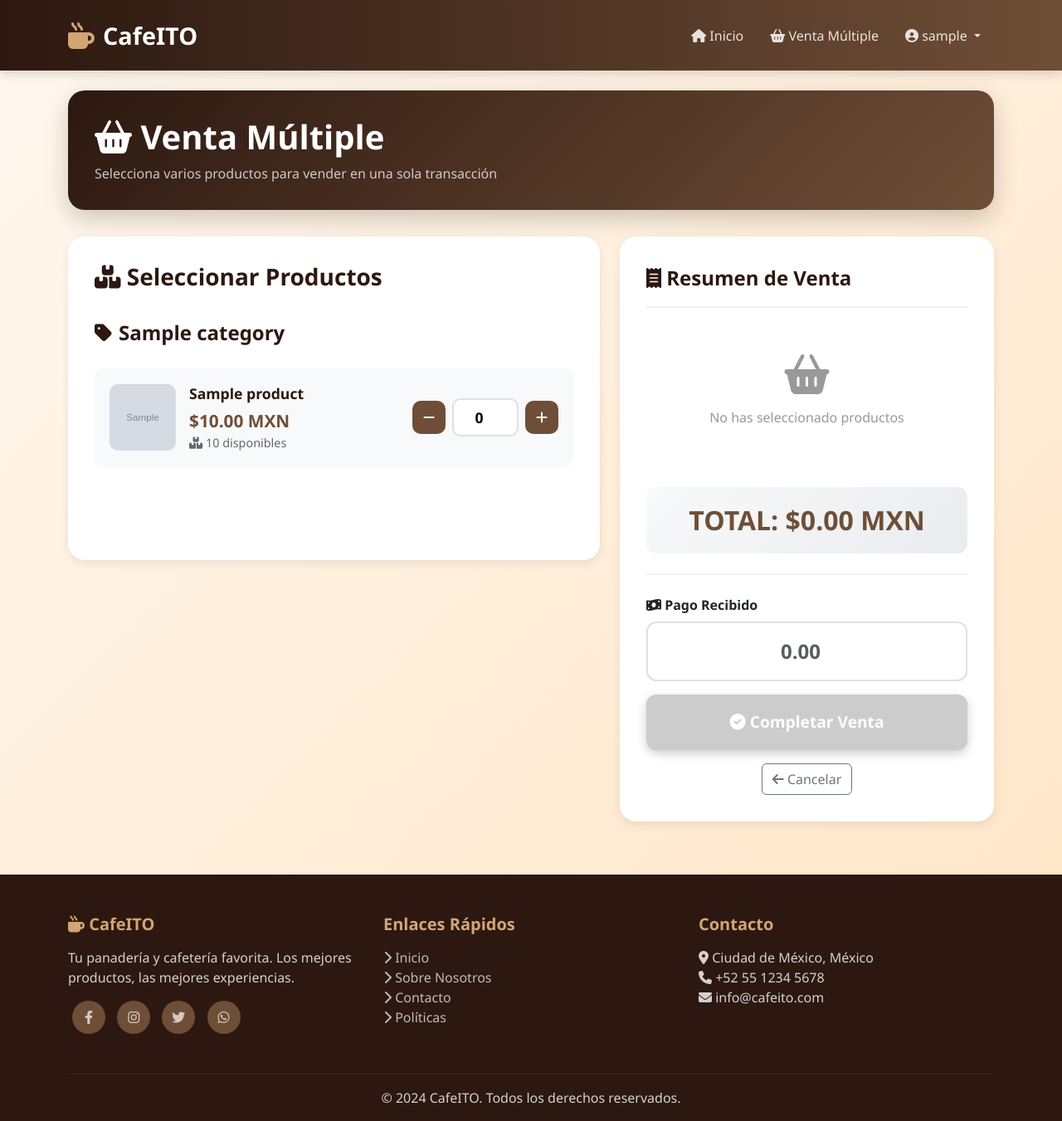
After one commit to Mario437619/ProyectoWeb, a Django app: page /sale/multiple/ in a window 1280 px wide. The commit adds this page. Shown: the whole page at 83% size. Run offline with Django 5.2, Linux system fonts and the light colour scheme; a user stored in the database is signed in; tables that the repository leaves empty hold one stand-in row (values such as "Sample post"); grey boxes marked "Sample" are stand-in pictures.

Commit message:
noveno commit

```diff
--- a/miweb/urls.py
+++ b/miweb/urls.py
@@ -1,12 +1,12 @@
+# miweb/urls.py - Archivo principal de URLs
+
 from django.contrib import admin
 from django.urls import path, include
-from django.conf import settings
-from django.conf.urls.static import static
 
 urlpatterns = [
+    # Admin automático de Django (mantener)
     path('admin/', admin.site.urls),
+
+    # Todas las rutas de tu aplicación store (panel, productos, etc.)
     path('', include('store.urls')),
 ]
-
-if settings.DEBUG:
-    urlpatterns += static(settings.MEDIA_URL, document_root=settings.MEDIA_ROOT)
--- a/store/templates/store/base.html
+++ b/store/templates/store/base.html
@@ -217,6 +217,11 @@
                                 <i class="fas fa-home"></i> Inicio
                             </a>
                         </li>
+                        <li class="nav-item">
+                            <a class="nav-link" href="{% url 'multi_sale' %}">
+                                <i class="fas fa-shopping-basket"></i> Venta Múltiple
+                            </a>
+                        </li>
                         <!-- Carrito eliminado según solicitud -->
                         <li class="nav-item dropdown">
                             <a class="nav-link dropdown-toggle" href="#" id="userDropdown" role="button" data-bs-toggle="dropdown">
--- /dev/null
+++ b/store/templates/store/multi_sale.html
@@ -0,0 +1,499 @@
+{% extends 'store/base.html' %}
+
+{% block content %}
+<style>
+    .multi-sale-header {
+        background: linear-gradient(135deg, var(--dark-bg) 0%, var(--primary-color) 100%);
+        color: white;
+        padding: 2rem;
+        border-radius: 20px;
+        margin-bottom: 2rem;
+        box-shadow: 0 10px 30px rgba(0,0,0,0.2);
+    }
+
+    .products-section {
+        background: white;
+        border-radius: 20px;
+        padding: 2rem;
+        box-shadow: 0 4px 12px rgba(0,0,0,0.08);
+        margin-bottom: 2rem;
+    }
+
+    .category-section {
+        margin-bottom: 2rem;
+        padding-bottom: 2rem;
+        border-bottom: 2px solid #f0f0f0;
+    }
+
+    .category-section:last-child {
+        border-bottom: none;
+    }
+
+    .category-title {
+        font-size: 1.5rem;
+        font-weight: bold;
+        color: var(--dark-bg);
+        margin-bottom: 1.5rem;
+        display: flex;
+        align-items: center;
+        gap: 0.5rem;
+    }
+
+    .product-item {
+        background: #f8f9fa;
+        border-radius: 12px;
+        padding: 1rem;
+        margin-bottom: 1rem;
+        transition: all 0.3s;
+        border: 2px solid transparent;
+    }
+
+    .product-item:hover {
+        background: white;
+        border-color: var(--accent-color);
+        box-shadow: 0 4px 12px rgba(0,0,0,0.08);
+    }
+
+    .product-item.selected {
+        background: #e7f5e7;
+        border-color: #28a745;
+    }
+
+    .product-info {
+        display: flex;
+        align-items: center;
+        gap: 1rem;
+    }
+
+    .product-image-small {
+        width: 80px;
+        height: 80px;
+        border-radius: 10px;
+        object-fit: cover;
+    }
+
+    .product-details {
+        flex: 1;
+    }
+
+    .product-name {
+        font-weight: bold;
+        font-size: 1.1rem;
+        color: var(--dark-bg);
+        margin-bottom: 0.3rem;
+    }
+
+    .product-price {
+        font-size: 1.3rem;
+        font-weight: bold;
+        color: var(--primary-color);
+    }
+
+    .product-stock {
+        font-size: 0.9rem;
+        color: #666;
+    }
+
+    .quantity-control {
+        display: flex;
+        align-items: center;
+        gap: 0.5rem;
+    }
+
+    .qty-btn {
+        width: 40px;
+        height: 40px;
+        border: none;
+        background: var(--primary-color);
+        color: white;
+        border-radius: 10px;
+        cursor: pointer;
+        transition: all 0.3s;
+        font-weight: bold;
+    }
+
+    .qty-btn:hover {
+        background: var(--secondary-color);
+        transform: scale(1.1);
+    }
+
+    .qty-btn:disabled {
+        background: #ccc;
+        cursor: not-allowed;
+        transform: scale(1);
+    }
+
+    .qty-input {
+        width: 80px;
+        text-align: center;
+        border: 2px solid #e0e0e0;
+        border-radius: 10px;
+        padding: 0.5rem;
+        font-weight: bold;
+        font-size: 1.1rem;
+    }
+
+    .summary-panel {
+        position: sticky;
+        top: 100px;
+        background: white;
+        border-radius: 20px;
+        padding: 2rem;
+        box-shadow: 0 4px 12px rgba(0,0,0,0.08);
+    }
+
+    .summary-title {
+        font-size: 1.5rem;
+        font-weight: bold;
+        color: var(--dark-bg);
+        margin-bottom: 1.5rem;
+        padding-bottom: 1rem;
+        border-bottom: 2px solid #f0f0f0;
+    }
+
+    .summary-item {
+        display: flex;
+        justify-content: space-between;
+        margin-bottom: 0.8rem;
+        padding: 0.5rem;
+        background: #f8f9fa;
+        border-radius: 8px;
+    }
+
+    .summary-item-name {
+        font-weight: 600;
+        color: var(--dark-bg);
+    }
+
+    .summary-item-detail {
+        color: #666;
+    }
+
+    .summary-total {
+        font-size: 2rem;
+        font-weight: bold;
+        color: var(--primary-color);
+        text-align: center;
+        margin: 1.5rem 0;
+        padding: 1rem;
+        background: linear-gradient(135deg, #f8f9fa 0%, #e9ecef 100%);
+        border-radius: 12px;
+    }
+
+    .payment-section {
+        margin-top: 1.5rem;
+        padding-top: 1.5rem;
+        border-top: 2px solid #f0f0f0;
+    }
+
+    .payment-input {
+        font-size: 1.5rem;
+        font-weight: bold;
+        text-align: center;
+        padding: 1rem;
+        border: 2px solid #e0e0e0;
+        border-radius: 12px;
+        margin-bottom: 1rem;
+    }
+
+    .payment-input:focus {
+        border-color: var(--primary-color);
+        box-shadow: 0 0 0 0.2rem rgba(111, 78, 55, 0.15);
+    }
+
+    .change-display {
+        font-size: 1.5rem;
+        font-weight: bold;
+        text-align: center;
+        padding: 1rem;
+        border-radius: 12px;
+        margin-bottom: 1rem;
+    }
+
+    .change-positive {
+        background: #d4edda;
+        color: #155724;
+    }
+
+    .change-negative {
+        background: #f8d7da;
+        color: #721c24;
+    }
+
+    .btn-complete {
+        background: linear-gradient(135deg, #28a745 0%, #20c997 100%);
+        color: white;
+        border: none;
+        padding: 1.2rem;
+        border-radius: 12px;
+        font-weight: 600;
+        font-size: 1.2rem;
+        width: 100%;
+        transition: all 0.3s;
+        box-shadow: 0 4px 12px rgba(0,0,0,0.2);
+    }
+
+    .btn-complete:hover:not(:disabled) {
+        transform: translateY(-2px);
+        box-shadow: 0 6px 16px rgba(0,0,0,0.3);
+    }
+
+    .btn-complete:disabled {
+        background: #ccc;
+        cursor: not-allowed;
+        transform: none;
+    }
+
+    .empty-summary {
+        text-align: center;
+        padding: 2rem;
+        color: #999;
+    }
+
+    .empty-summary i {
+        font-size: 3rem;
+        margin-bottom: 1rem;
+    }
+</style>
+
+<div class="multi-sale-header">
+    <h1 style="font-weight: bold; margin-bottom: 0.5rem;">
+        <i class="fas fa-shopping-basket"></i> Venta Múltiple
+    </h1>
+    <p class="mb-0 opacity-75">Selecciona varios productos para vender en una sola transacción</p>
+</div>
+
+<form method="POST" id="saleForm">
+    {% csrf_token %}
+
+    <div class="row">
+        <!-- Lista de Productos -->
+        <div class="col-lg-7">
+            <div class="products-section">
+                <h3 style="font-weight: bold; color: var(--dark-bg); margin-bottom: 2rem;">
+                    <i class="fas fa-boxes"></i> Seleccionar Productos
+                </h3>
+
+                {% for category_name, products in categories_with_products.items %}
+                    <div class="category-section">
+                        <div class="category-title">
+                            <i class="fas fa-tag"></i> {{ category_name }}
+                        </div>
+
+                        {% for product in products %}
+                            <div class="product-item" id="product-{{ product.id }}" data-price="{{ product.price }}" data-stock="{{ product.stock }}">
+                                <div class="product-info">
+                                    <div>
+                                        {% if product.image_url %}
+                                            <img src="{{ product.image_url }}" class="product-image-small" alt="{{ product.name }}">
+                                        {% else %}
+                                            <img src="https://via.placeholder.com/80/6F4E37/FFFFFF?text={{ product.name|slice:":1" }}" class="product-image-small" alt="{{ product.name }}">
+                                        {% endif %}
+                                    </div>
+
+                                    <div class="product-details">
+                                        <div class="product-name">{{ product.name }}</div>
+                                        <div class="product-price">${{ product.price }} MXN</div>
+                                        <div class="product-stock">
+                                            <i class="fas fa-boxes"></i> {{ product.stock }} disponibles
+                                        </div>
+                                    </div>
+
+                                    <div class="quantity-control">
+                                        <button type="button" class="qty-btn" onclick="decreaseQty({{ product.id }})">
+                                            <i class="fas fa-minus"></i>
+                                        </button>
+                                        <input type="number"
+                                               class="qty-input"
+                                               id="qty-{{ product.id }}"
+                                               name="quantity_{{ product.id }}"
+                                               value="0"
+                                               min="0"
+                                               max="{{ product.stock }}"
+                                               onchange="updateSummary()">
+                                        <button type="button" class="qty-btn" onclick="increaseQty({{ product.id }})">
+                                            <i class="fas fa-plus"></i>
+                                        </button>
+                                    </div>
+                                </div>
+                            </div>
+                        {% endfor %}
+                    </div>
+                {% endfor %}
+            </div>
+        </div>
+
+        <!-- Panel de Resumen -->
+        <div class="col-lg-5">
+            <div class="summary-panel">
+                <div class="summary-title">
+                    <i class="fas fa-receipt"></i> Resumen de Venta
+                </div>
+
+                <div id="summary-items">
+                    <div class="empty-summary">
+                        <i class="fas fa-shopping-basket"></i>
+                        <p>No has seleccionado productos</p>
+                    </div>
+                </div>
+
+                <div class="summary-total">
+                    TOTAL: <span id="total-amount">$0.00 MXN</span>
+                </div>
+
+                <div class="payment-section">
+                    <label class="form-label fw-bold">
+                        <i class="fas fa-money-bill-wave"></i> Pago Recibido
+                    </label>
+                    <input type="number"
+                           class="form-control payment-input"
+                           name="payment_received"
+                           id="payment_received"
+                           step="0.01"
+                           min="0"
+                           placeholder="0.00"
+                           onchange="calculateChange()">
+
+                    <div id="change-display" style="display: none;"></div>
+
+                    <button type="submit" class="btn-complete" id="btn-submit" disabled>
+                        <i class="fas fa-check-circle"></i> Completar Venta
+                    </button>
+                </div>
+
+                <div class="text-center mt-3">
+                    <a href="{% url 'home' %}" class="btn btn-outline-secondary">
+                        <i class="fas fa-arrow-left"></i> Cancelar
+                    </a>
+                </div>
+            </div>
+        </div>
+    </div>
+</form>
+
+<script>
+    let selectedProducts = {};
+    let totalAmount = 0;
+
+    function updateProductAppearance(productId) {
+        const productItem = document.getElementById(`product-${productId}`);
+        const qty = parseInt(document.getElementById(`qty-${productId}`).value) || 0;
+
+        if (qty > 0) {
+            productItem.classList.add('selected');
+        } else {
+            productItem.classList.remove('selected');
+        }
+    }
+
+    function decreaseQty(productId) {
+        const input = document.getElementById(`qty-${productId}`);
+        let value = parseInt(input.value) || 0;
+        if (value > 0) {
+            input.value = value - 1;
+            updateProductAppearance(productId);
+            updateSummary();
+        }
+    }
+
+    function increaseQty(productId) {
+        const input = document.getElementById(`qty-${productId}`);
+        const max = parseInt(input.max);
+        let value = parseInt(input.value) || 0;
+        if (value < max) {
+            input.value = value + 1;
+            updateProductAppearance(productId);
+            updateSummary();
+        }
+    }
+
+    function updateSummary() {
+        selectedProducts = {};
+        totalAmount = 0;
+        const summaryItems = document.getElementById('summary-items');
+
+        // Obtener todos los productos con cantidad > 0
+        {% for products_list in categories_with_products.values %}
+            {% for product in products_list %}
+                const qty{{ product.id }} = parseInt(document.getElementById('qty-{{ product.id }}').value) || 0;
+                if (qty{{ product.id }} > 0) {
+                    const price{{ product.id }} = parseFloat({{ product.price }});
+                    const subtotal{{ product.id }} = price{{ product.id }} * qty{{ product.id }};
+                    selectedProducts[{{ product.id }}] = {
+                        name: '{{ product.name|escapejs }}',
+                        qty: qty{{ product.id }},
+                        price: price{{ product.id }},
+                        subtotal: subtotal{{ product.id }}
+                    };
+                    totalAmount += subtotal{{ product.id }};
+                }
+                updateProductAppearance({{ product.id }});
+            {% endfor %}
+        {% endfor %}
+
+        // Actualizar display
+        if (Object.keys(selectedProducts).length === 0) {
+            summaryItems.innerHTML = `
+                <div class="empty-summary">
+                    <i class="fas fa-shopping-basket"></i>
+                    <p>No has seleccionado productos</p>
+                </div>
+            `;
+        } else {
+            let html = '';
+            for (let id in selectedProducts) {
+                const item = selectedProducts[id];
+                html += `
+                    <div class="summary-item">
+                        <div>
+                            <div class="summary-item-name">${item.name}</div>
+                            <div class="summary-item-detail">${item.qty} x $${item.price.toFixed(2)}</div>
+                        </div>
+                        <div style="text-align: right;">
+                            <strong style="color: var(--primary-color);">$${item.subtotal.toFixed(2)}</strong>
+                        </div>
+                    </div>
+                `;
+            }
+            summaryItems.innerHTML = html;
+        }
+
+        document.getElementById('total-amount').textContent = `$${totalAmount.toFixed(2)} MXN`;
+        calculateChange();
+    }
+
+    function calculateChange() {
+        const payment = parseFloat(document.getElementById('payment_received').value) || 0;
+        const changeDisplay = document.getElementById('change-display');
+        const btnSubmit = document.getElementById('btn-submit');
+
+        if (Object.keys(selectedProducts).length === 0) {
+            changeDisplay.style.display = 'none';
+            btnSubmit.disabled = true;
+            return;
+        }
+
+        if (payment > 0) {
+            const change = payment - totalAmount;
+            changeDisplay.style.display = 'block';
+
+            if (change >= 0) {
+                changeDisplay.className = 'change-display change-positive';
+                changeDisplay.innerHTML = `<i class="fas fa-check-circle"></i> CAMBIO: $${change.toFixed(2)} MXN`;
+                btnSubmit.disabled = false;
+            } else {
+                changeDisplay.className = 'change-display change-negative';
+                changeDisplay.innerHTML = `<i class="fas fa-exclamation-triangle"></i> FALTA: $${Math.abs(change).toFixed(2)} MXN`;
+                btnSubmit.disabled = true;
+            }
+        } else {
+            changeDisplay.style.display = 'none';
+            btnSubmit.disabled = true;
+        }
+    }
+
+    // Inicializar
+    updateSummary();
+</script>
+
+{% endblock %}
--- a/store/urls.py
+++ b/store/urls.py
@@ -1,4 +1,4 @@
-# urls.py - COMPLETO Y ACTUALIZADO
+# store/urls.py - Rutas de la aplicación
 
 from django.urls import path
 from . import views
@@ -19,28 +19,29 @@ urlpatterns = [
 
     # VENTA RÁPIDA (sin carrito)
     path('sale/<int:product_id>/', views.quick_sale, name='quick_sale'),
+    path('sale/multiple/', views.multi_sale, name='multi_sale'),
     path('receipt/<int:order_id>/', views.sale_receipt, name='sale_receipt'),
 
     # Órdenes de usuario
     path('my-orders/', views.user_orders, name='user_orders'),
     path('order/<int:order_id>/', views.order_detail, name='order_detail'),
 
-    # Admin - Dashboard
+    # PANEL PERSONALIZADO (cambiar de /admin/ a /panel/)
     path('panel/dashboard/', views.admin_dashboard, name='admin_dashboard'),
 
-    # Admin - Productos
+    # Panel - Productos
     path('panel/products/', views.admin_products, name='admin_products'),
     path('panel/products/create/', views.admin_product_create, name='admin_product_create'),
     path('panel/products/edit/<int:product_id>/', views.admin_product_edit, name='admin_product_edit'),
     path('panel/products/delete/<int:product_id>/', views.admin_product_delete, name='admin_product_delete'),
 
-    # Admin - Categorías
+    # Panel - Categorías
     path('panel/categories/', views.admin_categories, name='admin_categories'),
     path('panel/categories/create/', views.admin_category_create, name='admin_category_create'),
     path('panel/categories/edit/<int:category_id>/', views.admin_category_edit, name='admin_category_edit'),
     path('panel/categories/delete/<int:category_id>/', views.admin_category_delete, name='admin_category_delete'),
 
-    # Admin - Órdenes
+    # Panel - Órdenes
     path('panel/orders/', views.admin_orders, name='admin_orders'),
     path('panel/orders/<int:order_id>/', views.admin_order_detail, name='admin_order_detail'),
 
--- a/store/views.py
+++ b/store/views.py
@@ -424,3 +424,104 @@ def reports(request):
         'total_today': total_today,
         'sold': sold
     })
+# ========================================
+# AGREGAR ESTAS FUNCIONES A views.py
+# ========================================
+
+@login_required
+def multi_sale(request):
+    """Vista para venta de múltiples productos"""
+    products = Product.objects.filter(is_active=True, stock__gt=0)
+
+    if request.method == 'POST':
+        # Obtener productos seleccionados
+        selected_products = []
+        total = 0
+
+        for product in products:
+            quantity_key = f'quantity_{product.id}'
+            quantity = int(request.POST.get(quantity_key, 0))
+
+            if quantity > 0:
+                if quantity > product.stock:
+                    messages.error(request, f'{product.name}: Solo hay {product.stock} unidades disponibles')
+                    return redirect('multi_sale')
+
+                subtotal = float(product.price) * quantity
+                selected_products.append({
+                    'product': product,
+                    'quantity': quantity,
+                    'subtotal': subtotal
+                })
+                total += subtotal
+
+        if not selected_products:
+            messages.error(request, 'Debes seleccionar al menos un producto')
+            return redirect('multi_sale')
+
+        # Obtener pago recibido
+        payment_received = float(request.POST.get('payment_received', 0))
+
+        if payment_received < total:
+            messages.error(request, 'El pago recibido es insuficiente')
+            return redirect('multi_sale')
+
+        change = payment_received - total
+
+        # Crear orden
+        now = timezone.now()
+        order_number = f"ORD-{int(time.time()*1000)}-{random.randint(100,999)}"
+
+        order = Order.objects.create(
+            order_number=order_number,
+            customer=request.user,
+            total=total,
+            status='completed',
+            payment_method='cash',
+            payment_status='paid',
+            created_at=now,
+            updated_at=now
+        )
+
+        # Crear items y actualizar stock
+        for item in selected_products:
+            product = item['product']
+            quantity = item['quantity']
+            subtotal = item['subtotal']
+
+            OrderItem.objects.create(
+                order=order,
+                product=product,
+                quantity=quantity,
+                unit_price=product.price,
+                subtotal=subtotal,
+                created_at=now
+            )
+
+            # Actualizar stock
+            product.stock -= quantity
+            product.save()
+
+            # Log de inventario
+            InventoryLog.objects.create(
+                product=product,
+                quantity_change=-quantity,
+                reason='Venta múltiple',
+                created_at=now
+            )
+
+        messages.success(request, f'¡Venta completada! Cambio: ${change:.2f} MXN')
+        return redirect('sale_receipt', order_id=order.id)
+
+    # Agrupar productos por categoría
+    categories_with_products = {}
+    for product in products:
+        category_name = product.category.name
+        if category_name not in categories_with_products:
+            categories_with_products[category_name] = []
+        categories_with_products[category_name].append(product)
+
+    return render(request, 'store/multi_sale.html', {
+        'categories_with_products': categories_with_products,
+        'all_products': products
+    })
```
